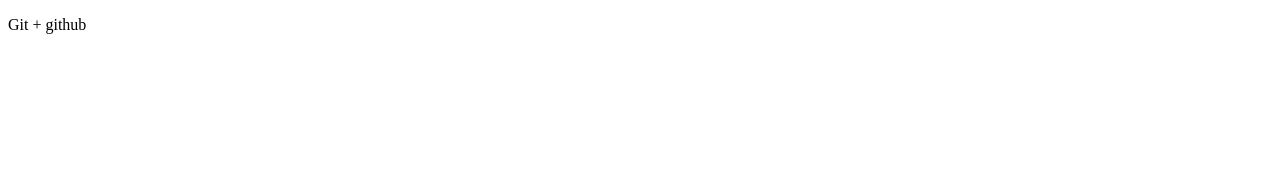
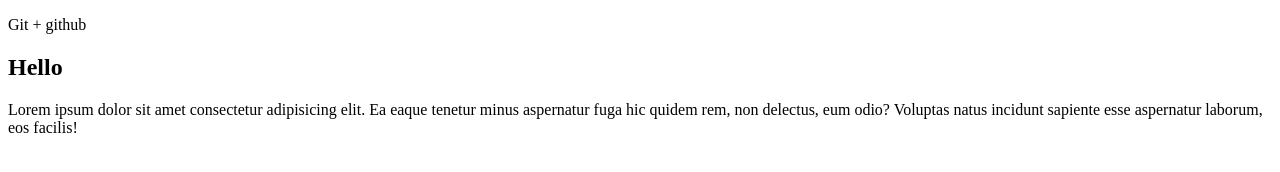
Before and after one commit to ArtemchikNOT/gitText, a plain HTML site: page index.html in a window 1280 px wide. Drawn offline with Linux system fonts and the light colour scheme.

Commit message:
second commit

```diff
--- a/index.html
+++ b/index.html
@@ -7,5 +7,7 @@
 </head>
 <body>
     <p>Git + github</p>
+    <h2>Hello</h2>
+    <p>Lorem ipsum dolor sit amet consectetur adipisicing elit. Ea eaque tenetur minus aspernatur fuga hic quidem rem, non delectus, eum odio? Voluptas natus incidunt sapiente esse aspernatur laborum, eos facilis!</p>
 </body>
 </html>
```
